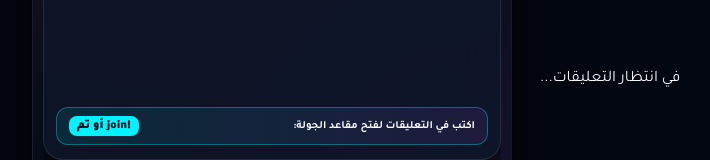
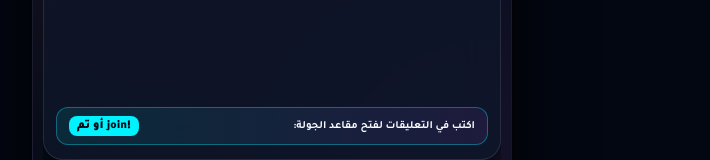
Before and after one commit to 412986ab-maker/byequiz-live, a website: page public/index.html in a window 1280 px wide. Shown: the part 561-721 px from the top of the page, without its empty margins (368-1078 px from the left). Drawn offline with Linux system fonts and the light colour scheme; no server answers.

Commit message:
fix: remove waiting comments placeholder from live UI

```diff
--- a/public/index.html
+++ b/public/index.html
@@ -127,7 +127,6 @@
         <span class="live-chat-status">LIVE</span>
       </div>
       <div class="live-chat-messages" id="live-chat-messages">
-        <div class="live-chat-empty" id="live-chat-empty">في انتظار التعليقات...</div>
       </div>
     </section>
 
```
